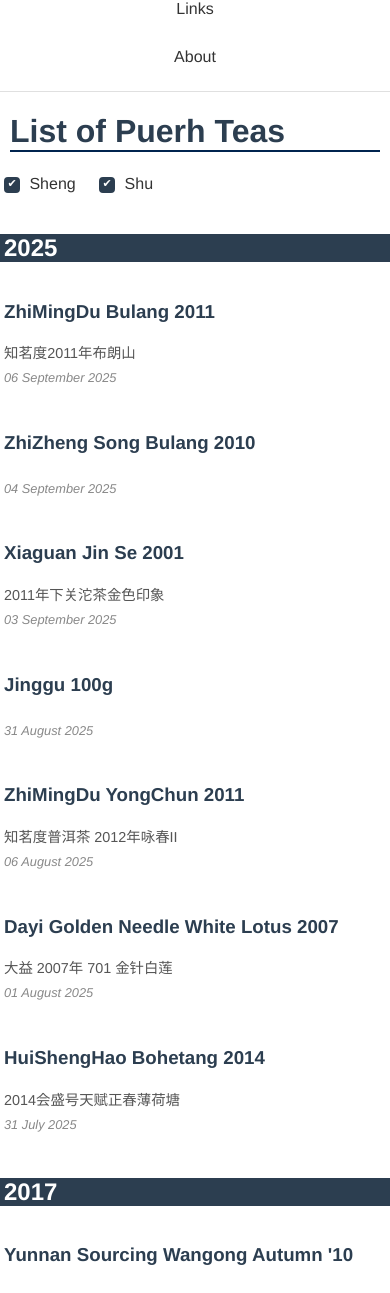
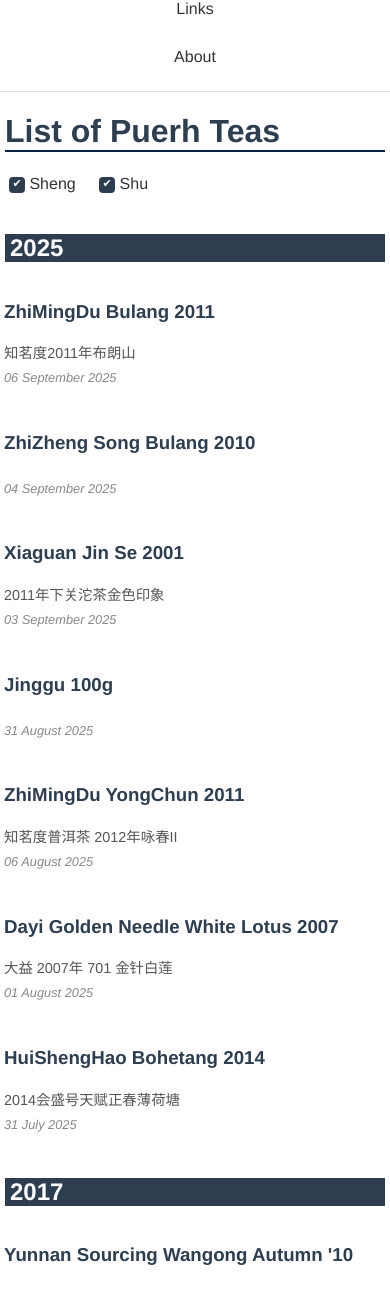
Before and after one commit to fdrx/fdrx.github.com, a Jekyll site: the page built from list.md, in a window 390 px wide. Shown: the part 247-1540 px from the top of the page. Built offline with Jekyll 4.4.1, drawn with Linux system fonts in a browser that asks for light colours.

Commit message:
css misc

```diff
--- a/assets/css/default.css
+++ b/assets/css/default.css
@@ -79,7 +79,7 @@
 .dark-cell {
   background-color: var(--fdrx-dark);
   color: var(--fdrx-white);
-  padding-left: 4px;
+  padding-left: 5px;
 }
 
 h3.red,
@@ -152,11 +152,28 @@
   text-align: left;
 }
 
+@media (max-width: 1200px) {
+  /* h1 {
+    margin-left: 5px;
+    margin-right: 5px;
+  } */
+  .dark-cell {
+    margin-left: 5px;
+    margin-right: 5px;
+  }
+  .links-container {
+    padding-left: 10px;
+  }
+}
 
-@media (max-width: 1200px) {
+@media (max-width: 680px) {
   h1 {
-    margin-left: 10px;
-    margin-right: 10px;
+    margin-left: 5px;
+    margin-right: 5px;
+  }
+  .dark-cell {
+    margin-left: 5px;
+    margin-right: 5px;
   }
   .links-container {
     padding-left: 10px;
@@ -170,24 +187,24 @@
 }
 
 /* CHECKBOXES */
-#filter-form input[type="checkbox"] {
+.filter-form input[type="checkbox"] {
   appearance: none;
-   width: 16px;
+  width: 16px;
   height: 16px;
   border: 2px solid #ccc;
   border-radius: 4px;
   cursor: pointer;
   background-color: #fff;
   vertical-align: middle;
-  margin-right: 5px;
+  margin-right: 0;
 }
 
-#filter-form input[type="checkbox"]:checked {
+.filter-form input[type="checkbox"]:checked {
   background-color: var(--fdrx-dark);
   border-color: var(--fdrx-dark);
 }
 
-#filter-form input[type="checkbox"]:checked::after {
+.filter-form input[type="checkbox"]:checked::after {
   content: "✔";
   color: #fff;
   font-size: 11px;
@@ -196,7 +213,13 @@
   margin-top: -2px;
 }
 
-#filter-form label {
+.filter-form label {
   margin-right: 15px;
   user-select: none;
 }
+
+@media (max-width: 1200px) {
+  .filter-form {
+    margin-left: 5px;
+  }
+}
--- a/list.md
+++ b/list.md
@@ -5,12 +5,12 @@
 ---
 # List of Puerh Teas
 
-<form id="filter-form">
+<form class="filter-form">
   <label><input type="checkbox" name="sheng" value="sheng" checked> Sheng</label>
   <label><input type="checkbox" name="shu" value="shu" checked> Shu</label>
 </form>
 
-<div id="post-list">
+<div>
   {% assign posts_by_year = site.posts | group_by_exp: "post", "post.date | date: '%Y'" | sort: "name" | reverse %}
   {% for year_group in posts_by_year %}
     <br>
```
Also changed, not shown: _layouts/home.html (+3 -4 lines).
